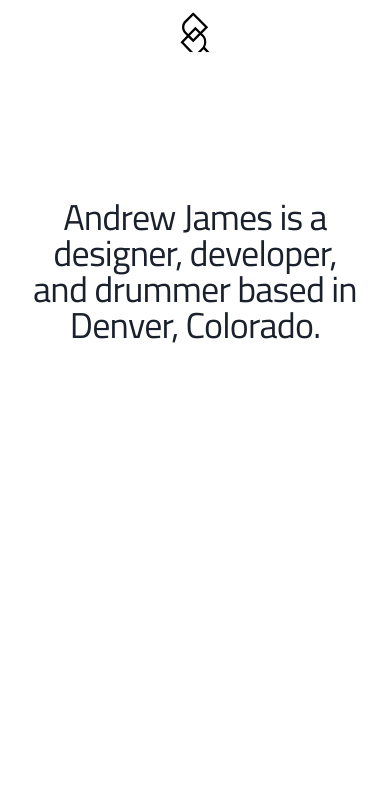
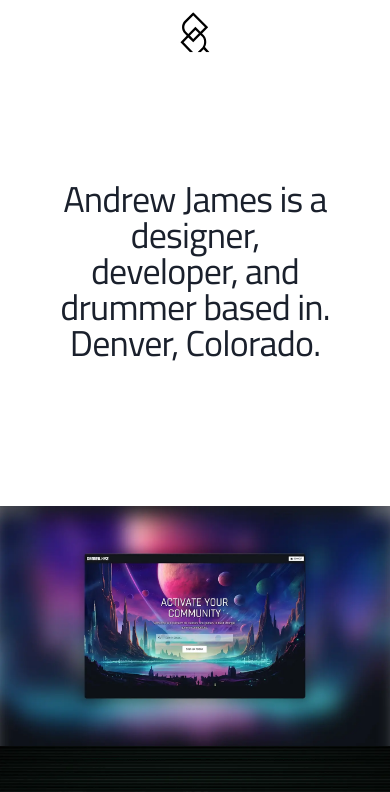
Before and after one commit to andrewpjames13/Portfolio, a React (Create React App) app: page / in a window 390 px wide. Shown: the top 792 px of the page. Built offline with nearby package versions, Linux system fonts and the light colour scheme.

Commit message:
remove sandboxes

```diff
--- a/src/components/animate-in-view.tsx
+++ b/src/components/animate-in-view.tsx
@@ -1,4 +1,4 @@
-import { Box, BoxProps, useMediaQuery } from "@chakra-ui/react";
+import { Box, BoxProps } from "@chakra-ui/react";
 import { Variants, motion } from "framer-motion";
 import { useAnimation } from "framer-motion";
 import type { FC } from "react";
@@ -24,24 +24,22 @@ export const AnimateInView: FC<React.PropsWithChildren<Props>> = ({
   y = 50,
   ...rest
 }) => {
-  const [isMobile] = useMediaQuery("(max-width: 768px)");
-
   const controls = useAnimation();
   const [ref, inView] = useInView();
 
   useEffect(() => {
-    if (inView && !isMobile) {
+    if (inView) {
       controls.start("visible");
-    } else if (!stayMounted && !isMobile) {
+    } else if (!stayMounted) {
       controls.start("hidden");
     }
-  }, [controls, inView, stayMounted, isMobile]);
+  }, [controls, inView, stayMounted]);
 
   return (
     <MotionBox
       ref={ref}
       animate={controls}
-      initial={isMobile ? "visible" : "hidden"}
+      initial="hidden"
       exit="exit"
       variants={{
         visible: { opacity: 1, y: 0, transition: { duration: 0.5, delay } },
--- a/src/routes/home.tsx
+++ b/src/routes/home.tsx
@@ -4,12 +4,25 @@ import { PortfolioItem } from "../components/portfolio-item";
 import { Container } from "../components/container";
 import { projects } from "../App";
 import { AnimateInView } from "../components/animate-in-view";
+import { motion } from "framer-motion";
+
+const MotionText = motion(Text);
+
+const textVariants = {
+  visible: { opacity: 1, y: 0, transition: { duration: 0.5 } },
+  hidden: { opacity: 0, y: 0 },
+  exit: { opacity: 0 },
+};
 
 export const Home = () => (
   <AnimatedPageWrapper>
     <Container minH={["50vh", "50vh"]} p={3} px={[6, 0]} align="center">
-      <Center w="full">
-        <Text
+      <Center w="full" flexDir="column">
+        <MotionText
+          animate="visible"
+          initial="hidden"
+          exit="exit"
+          variants={textVariants}
           textAlign="center"
           fontSize={["4xl", "7xl"]}
           fontWeight="500"
@@ -17,9 +30,36 @@ export const Home = () => (
           lineHeight={["2.25rem", "5rem"]}
           maxW="1000px"
         >
-          Andrew James is a designer, developer, and drummer based in Denver,
-          Colorado.
-        </Text>
+          Andrew James is a designer,
+        </MotionText>
+        <MotionText
+          animate="visible"
+          initial="hidden"
+          exit="exit"
+          variants={textVariants}
+          textAlign="center"
+          fontSize={["4xl", "7xl"]}
+          fontWeight="500"
+          letterSpacing="-0.8px"
+          lineHeight={["2.25rem", "5rem"]}
+          maxW="1000px"
+        >
+          developer, and drummer based in.
+        </MotionText>
+        <MotionText
+          animate="visible"
+          initial="hidden"
+          exit="exit"
+          variants={textVariants}
+          textAlign="center"
+          fontSize={["4xl", "7xl"]}
+          fontWeight="500"
+          letterSpacing="-0.8px"
+          lineHeight={["2.25rem", "5rem"]}
+          maxW="1000px"
+        >
+          Denver, Colorado.
+        </MotionText>
       </Center>
       {/* <VStack align="flex-start" spacing={0}>
         <Text
@@ -67,7 +107,7 @@ export const Home = () => (
         </SimpleGrid>
       </Container>
     </AnimateInView>
-    <Container pt={6} px={[2, null, 6]} pb={[3, null, 0]}>
+    {/* <Container pt={6} px={[2, null, 6]} pb={[3, null, 0]}>
       <Text
         fontSize={["4xl", "4xl"]}
         fontWeight="900"
@@ -76,8 +116,8 @@ export const Home = () => (
       >
         JUST FOR FUN
       </Text>
-    </Container>
-    <Container pb={6} px={[0, null, 6]}>
+    </Container> */}
+    {/* <Container pb={6} px={[0, null, 6]}>
       <SimpleGrid columns={[1, null, 2]} w="full">
         <iframe
           src="https://codesandbox.io/embed/reverent-platform-s8lvh1?fontsize=14&hidenavigation=1&theme=dark"
@@ -153,6 +193,6 @@ export const Home = () => (
           sandbox="allow-forms allow-modals allow-popups allow-presentation allow-same-origin allow-scripts"
         />
       </SimpleGrid>
-    </Container>
+    </Container> */}
   </AnimatedPageWrapper>
 );
```
